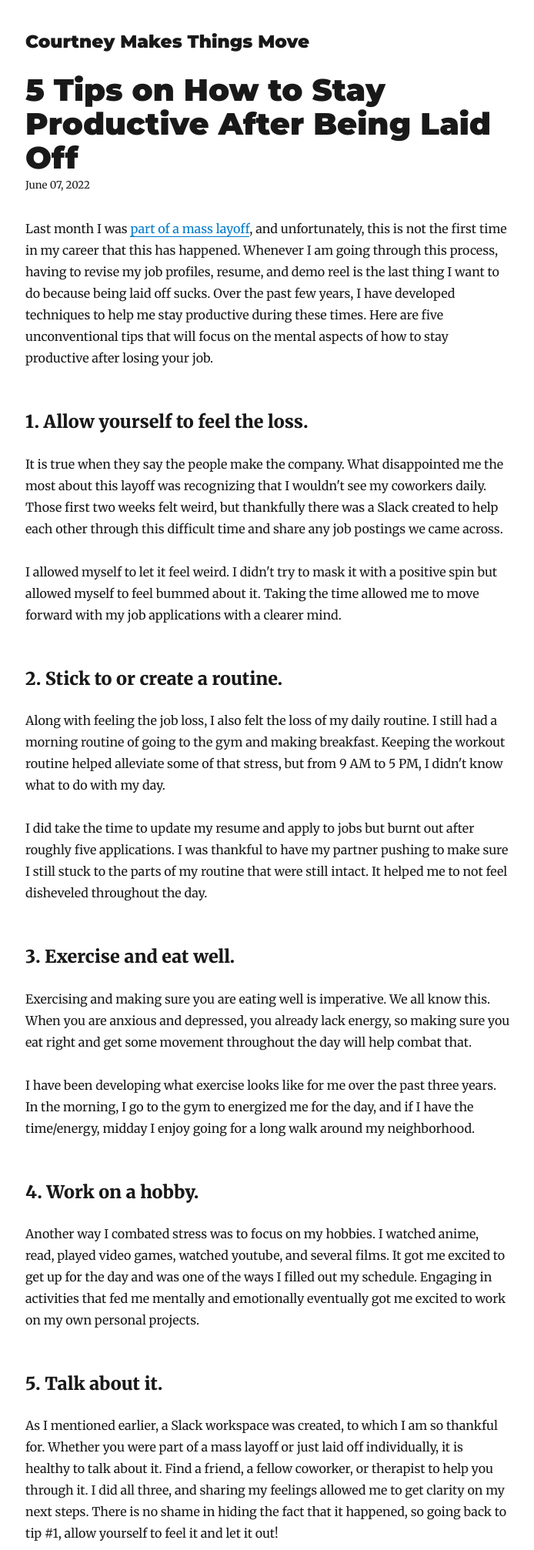
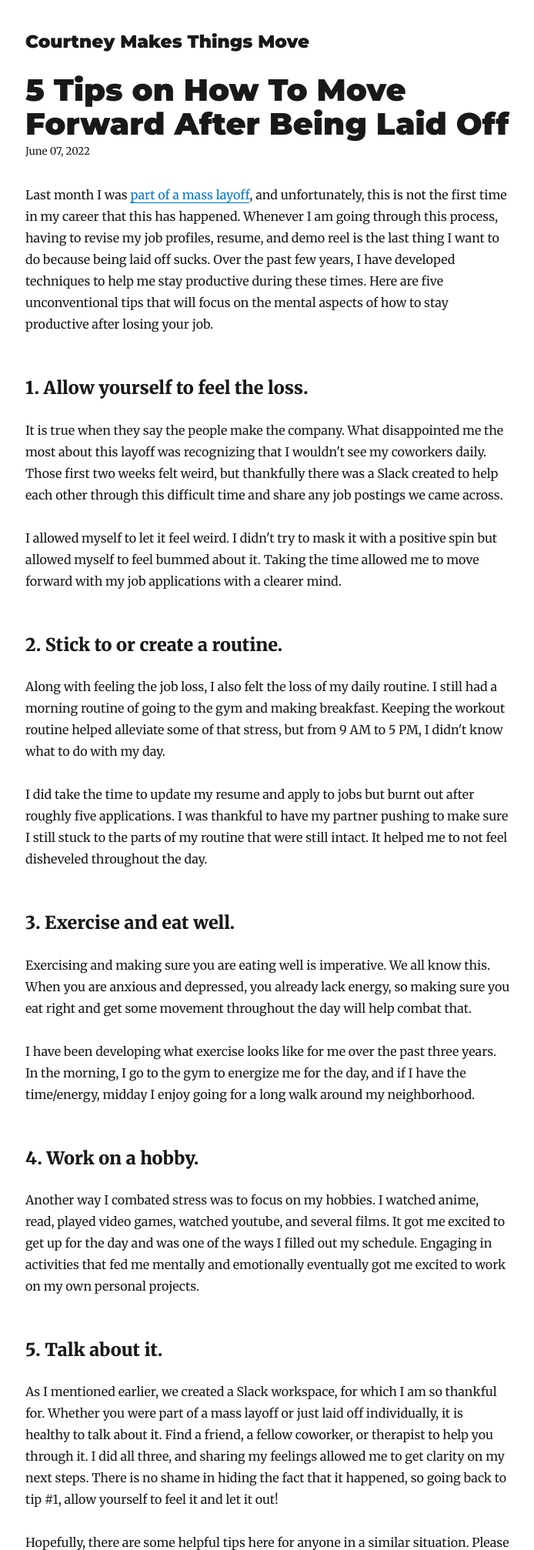
Before and after one commit to courtneypure/CPureMakeThingsBlog, a Gatsby site: page /5-tips-layoff/ in a window 1280 px wide. Shown: the top 2014 px of the page at 77% size, without its empty margins (292-986 px from the left). Built offline with nearby package versions, Linux system fonts and the light colour scheme; Gatsby itself is replaced by a stand-in of ours; some packages are replaced by stand-ins of ours.

Commit message:
Update index.md

```diff
--- a/content/blog/5-tips-layoff/index.md
+++ b/content/blog/5-tips-layoff/index.md
@@ -1,7 +1,7 @@
 ---
-title: 5 Tips on How to Stay Productive After Being Laid Off
+title: 5 Tips on How To Move Forward After Being Laid Off
 date: "2022-06-07"
-description: Techniques I've learned over the years on how to stay productive during tough times.
+description: Techniques I've learned over the years on how to move forward during tough times.
 ---
 
 Last month I was [part of a mass layoff](https://techcrunch.com/2022/05/12/professor-scott-galloways-edtech-startup-section-4-lay-offs/), and unfortunately, this is not the first time in my career that this has happened. Whenever I am going through this process, having to revise my job profiles, resume, and demo reel is the last thing I want to do because being laid off sucks. Over the past few years, I have developed techniques to help me stay productive during these times. Here are five unconventional tips that will focus on the mental aspects of how to stay productive after losing your job.
@@ -19,13 +19,13 @@ I did take the time to update my resume and apply to jobs but burnt out after ro
 ### 3. Exercise and eat well.
 Exercising and making sure you are eating well is imperative. We all know this. When you are anxious and depressed, you already lack energy, so making sure you eat right and get some movement throughout the day will help combat that.
 
-I have been developing what exercise looks like for me over the past three years. In the morning, I go to the gym to energized me for the day, and if I have the time/energy, midday I enjoy going for a long walk around my neighborhood.
+I have been developing what exercise looks like for me over the past three years. In the morning, I go to the gym to energize me for the day, and if I have the time/energy, midday I enjoy going for a long walk around my neighborhood.
 
 ### 4. Work on a hobby.
 Another way I combated stress was to focus on my hobbies. I watched anime, read, played video games, watched youtube, and several films. It got me excited to get up for the day and was one of the ways I filled out my schedule. Engaging in activities that fed me mentally and emotionally eventually got me excited to work on my own personal projects.
 
 ### 5. Talk about it.
-As I mentioned earlier, a Slack workspace was created, to which I am so thankful for. Whether you were part of a mass layoff or just laid off individually, it is healthy to talk about it. Find a friend, a fellow coworker, or therapist to help you through it. I did all three, and sharing my feelings allowed me to get clarity on my next steps. There is no shame in hiding the fact that it happened, so going back to tip #1, allow yourself to feel it and let it out!
+As I mentioned earlier, we created a Slack workspace, for which I am so thankful for. Whether you were part of a mass layoff or just laid off individually, it is healthy to talk about it. Find a friend, a fellow coworker, or therapist to help you through it. I did all three, and sharing my feelings allowed me to get clarity on my next steps. There is no shame in hiding the fact that it happened, so going back to tip #1, allow yourself to feel it and let it out!
 
 Hopefully, there are some helpful tips here for anyone in a similar situation. Please feel free to share it and let folks know you are there to chat if they need. Anyone currently applying for a job, I wish you all the best in your journey!
 
```
